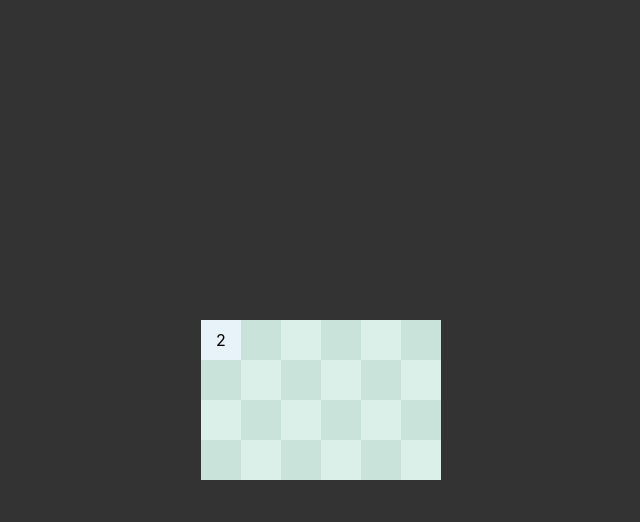
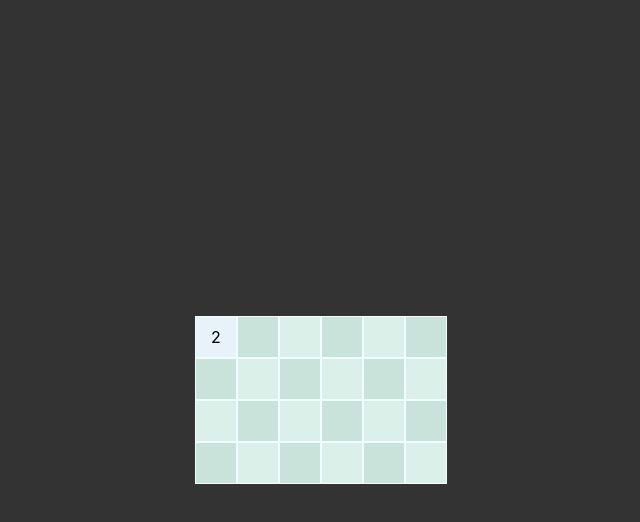
Before and after one commit to mohammadjf/minesweeper, a React (Create React App) app: page / in a window 1280 px wide. Both pictures are taken after a click on the element 540 px from the left and 340 px from the top of the page. Shown: the top 522 px of the page, without its empty margins (319-959 px from the left). Built offline with nearby package versions, Linux system fonts and the light colour scheme.

Commit message:
not working :[

```diff
--- a/src/App.css
+++ b/src/App.css
@@ -23,6 +23,7 @@
   display: flex;
   justify-content: center;
   align-items: center;
+  border: 1px solid azure;
 }
 
 /* Tiles Colors */
--- a/src/App.js
+++ b/src/App.js
@@ -3,20 +3,59 @@ import { useEffect, useState } from "react";
 
 function Cell({ value }) {
   const [isHidden, setIsHidden] = useState(true);
+  const [flag, setFlag] = useState(null);
 
   return isHidden ? (
     <div
       className="cell hidden"
       onClick={() => {
-        setIsHidden(false);
+        setIsHidden(flag === "🚩");
       }}
-    ></div>
+      onContextMenu={(e) => {
+        e.preventDefault();
+        setFlag(flag === null ? "🚩" : null);
+      }}
+    >
+      {flag}
+    </div>
   ) : (
-    <div className="cell">{value}</div>
+    <div
+      className="cell"
+      onContextMenu={(e) => {
+        e.preventDefault();
+      }}
+    >
+      {value}
+    </div>
   );
 }
 
 function Board({ width, height }) {
+  const [cells, setCells] = useState(new Array(width * height));
+
+  function bombsAndNumbersGenerator(height, width) {
+    let _cells = [];
+    for (let i = 0; i < height; i++) {
+      for (let j = 0; j < width; j++) {
+        _cells.push({ x: i, y: j, value: null });
+      }
+    }
+    // _cells = populateCellsWithBombs(8, _cells);
+
+    setCells(_cells);
+  }
+
+  function populateCellsWithBombs(totalBombnumber, cellsArray) {
+    for (let i = 0; i < totalBombnumber; i++) {
+      let randomNum = Math.trunc(Math.random() * (cellsArray.length - 1));
+      cellsArray[randomNum].value = "💣";
+    }
+    return cellsArray;
+  }
+  useEffect(() => {
+    bombsAndNumbersGenerator(width, height);
+  }, []);
+
   return (
     <div className="board">
       <div className="row">
@@ -58,7 +97,7 @@ function Board({ width, height }) {
 function App() {
   return (
     <div className="App">
-      <Board></Board>
+      <Board width={15} height={15}></Board>
     </div>
   );
 }
```
